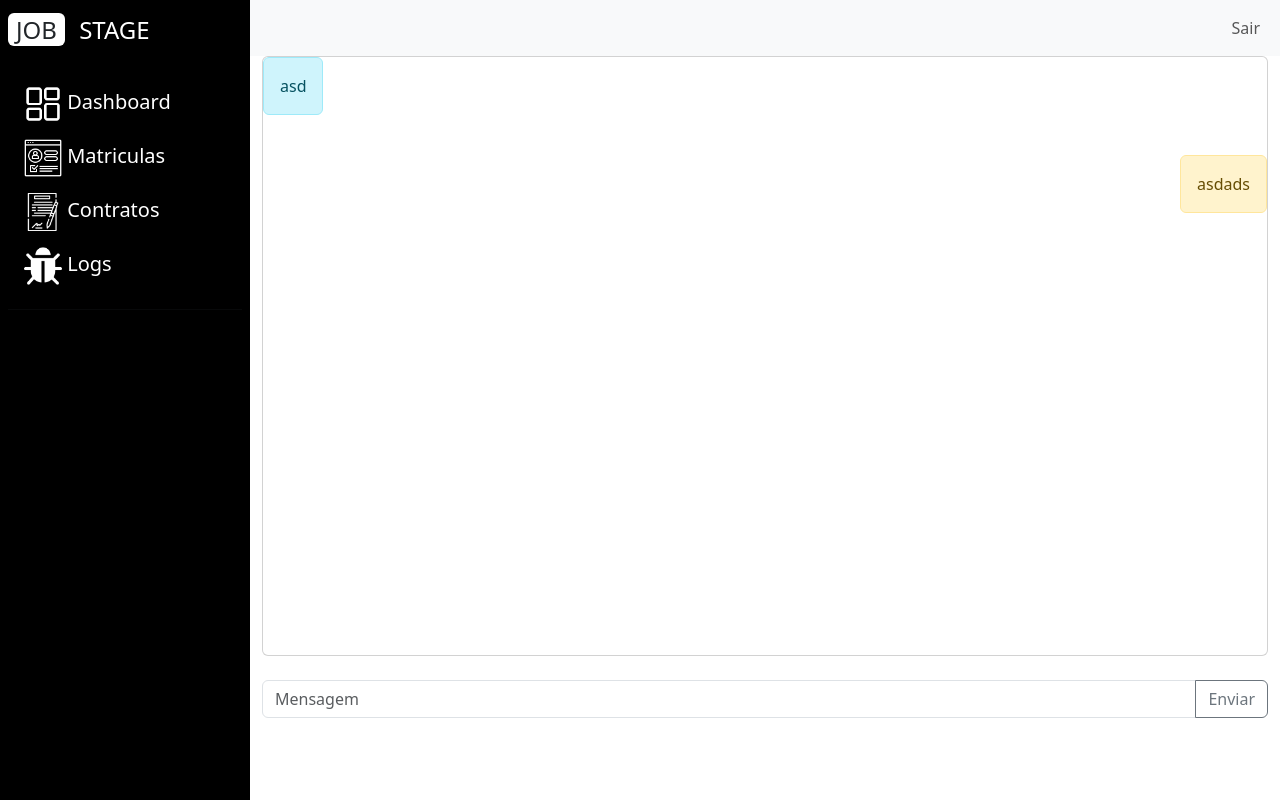
After one commit to JobStage/Jobstage, a PHP site: page /Jobstage/empresa/msg.php in a window 1280 px wide. The commit adds this page. Run offline with PHP 8.4, Linux system fonts and the light colour scheme; the visitor is signed in with stand-in values (Sample User, id 1); some libraries are stand-ins or nearby versions.

Commit message:
layout inicialmsg

```diff
--- a/empresa/dashboard.php
+++ b/empresa/dashboard.php
@@ -1,5 +1,6 @@
 <?php
 session_start();
+include "session.php";
 require_once '../app/controller/CidadeEstado.php';
 $estado = new CidadeEstado();
 
--- /dev/null
+++ b/empresa/msg.php
@@ -0,0 +1,30 @@
+<?php
+session_start();
+ob_start();
+
+?>
+
+<div class="card" style="min-height: 600px; max-height:600px; position: relative; overflow:auto;">
+    <div class="card left alert alert-info"  style="margin-right: auto;">
+asd
+</div>
+    <br>
+    <div class="card left alert alert-warning"  style="margin-left: auto;">
+asdads
+</div>
+    <br>
+
+
+
+</div>
+<br>
+ <div class="input-group mb-3">
+        <input type="text" class="form-control" placeholder="Mensagem" aria-describedby="button-addon2">
+        <button class="btn btn-outline-secondary" type="button" id="button-addon2">Enviar</button>
+    </div>
+
+<?php
+$content = ob_get_clean();
+$pageTitle = "Dados pessoais";
+include('../app/public/html/template.php');
+?>
```
Also changed, not shown: empresa/session.php (added, +8 -0 lines).
